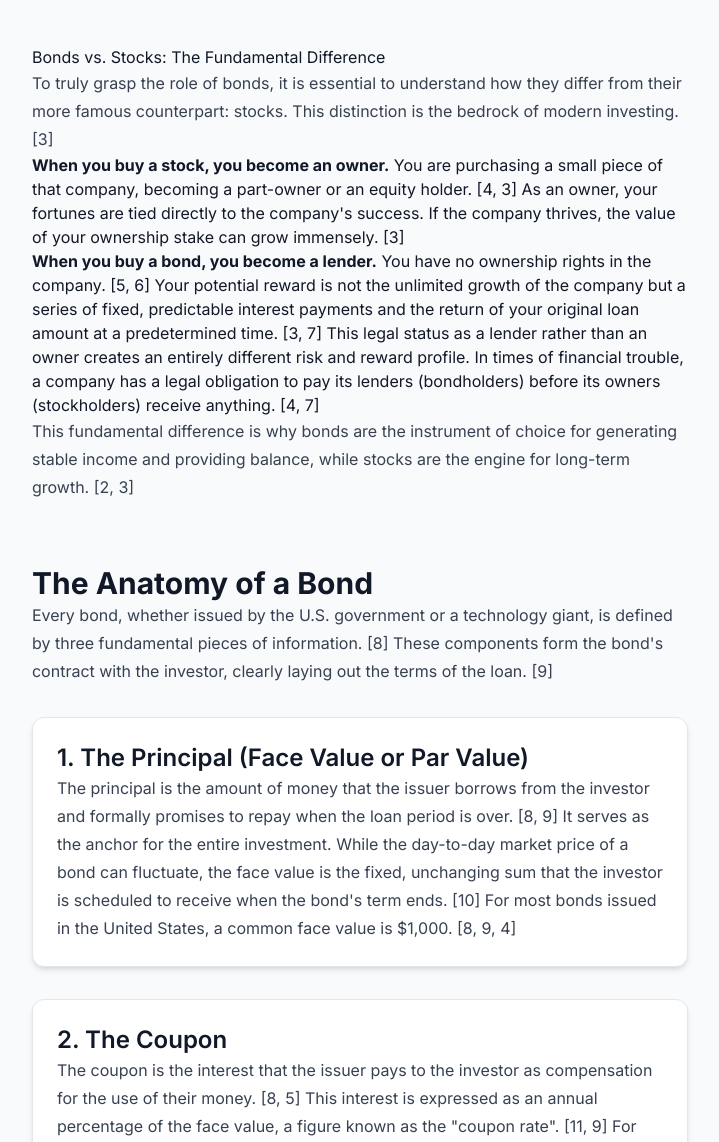
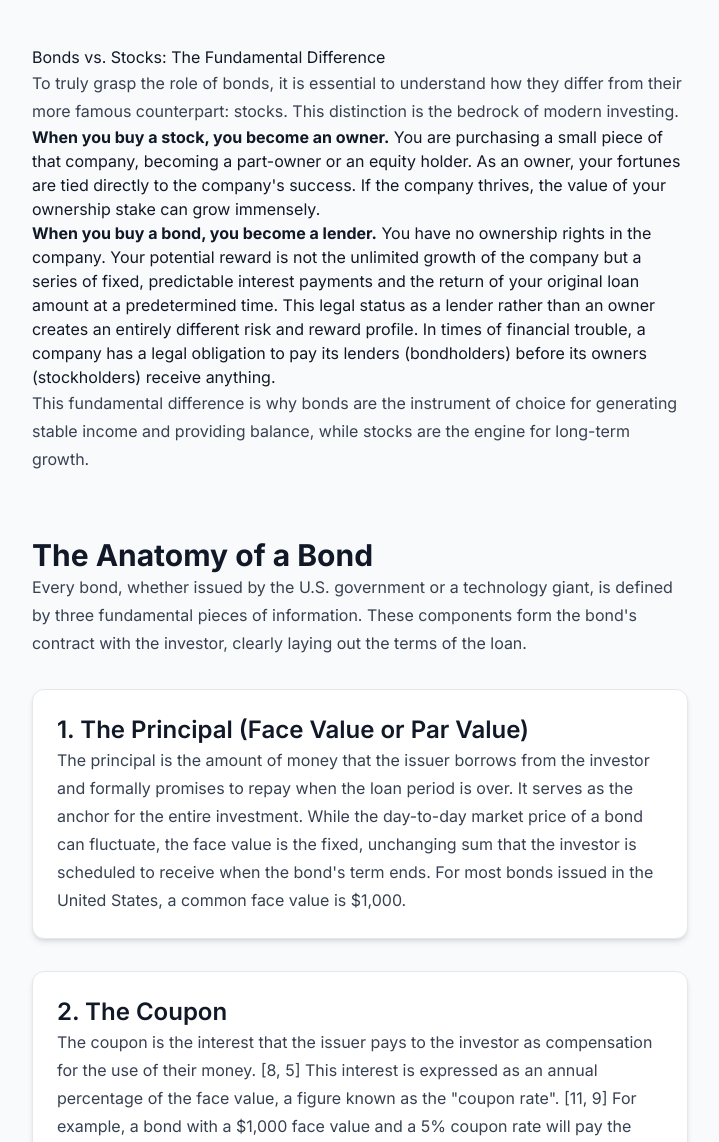
Before and after one commit to yyyprojects/whatisabond3, a plain HTML site: page index.html in a window 1280 px wide. Shown: the part 400-1542 px from the top of the page, without its empty margins (280-999 px from the left). Drawn offline with nearby package versions, Linux system fonts and the light colour scheme.

Commit message:
Update index.html

```diff
--- a/index.html
+++ b/index.html
@@ -99,22 +99,22 @@
                 <p class="text-xl text-gray-500">At its heart, a bond is a remarkably simple concept: it is a formal loan. When an investor purchases a bond, they are lending money to a large organization, which could be a corporation or a government. This organization, known as the "issuer," promises to pay the investor back on a specific future date. Along the way, as a thank you for the loan, the issuer makes regular interest payments to the investor. </p>
 
                 <h2 class="mt-12">Bonds vs. Stocks: The Fundamental Difference</h2>
-                <p>To truly grasp the role of bonds, it is essential to understand how they differ from their more famous counterpart: stocks. This distinction is the bedrock of modern investing. [3]</p>
+                <p>To truly grasp the role of bonds, it is essential to understand how they differ from their more famous counterpart: stocks. This distinction is the bedrock of modern investing.</p>
                 <ul>
-                    <li><strong>When you buy a stock, you become an owner.</strong> You are purchasing a small piece of that company, becoming a part-owner or an equity holder. [4, 3] As an owner, your fortunes are tied directly to the company's success. If the company thrives, the value of your ownership stake can grow immensely. [3]</li>
-                    <li><strong>When you buy a bond, you become a lender.</strong> You have no ownership rights in the company. [5, 6] Your potential reward is not the unlimited growth of the company but a series of fixed, predictable interest payments and the return of your original loan amount at a predetermined time. [3, 7] This legal status as a lender rather than an owner creates an entirely different risk and reward profile. In times of financial trouble, a company has a legal obligation to pay its lenders (bondholders) before its owners (stockholders) receive anything. [4, 7]</li>
+                    <li><strong>When you buy a stock, you become an owner.</strong> You are purchasing a small piece of that company, becoming a part-owner or an equity holder. As an owner, your fortunes are tied directly to the company's success. If the company thrives, the value of your ownership stake can grow immensely.</li>
+                    <li><strong>When you buy a bond, you become a lender.</strong> You have no ownership rights in the company. Your potential reward is not the unlimited growth of the company but a series of fixed, predictable interest payments and the return of your original loan amount at a predetermined time. This legal status as a lender rather than an owner creates an entirely different risk and reward profile. In times of financial trouble, a company has a legal obligation to pay its lenders (bondholders) before its owners (stockholders) receive anything.</li>
                 </ul>
-                <p>This fundamental difference is why bonds are the instrument of choice for generating stable income and providing balance, while stocks are the engine for long-term growth. [2, 3]</p>
+                <p>This fundamental difference is why bonds are the instrument of choice for generating stable income and providing balance, while stocks are the engine for long-term growth.</p>
             </section>
 
             <section id="anatomy" class="mb-16">
                 <h2 class="section-title text-3xl font-bold">The Anatomy of a Bond</h2>
-                <p>Every bond, whether issued by the U.S. government or a technology giant, is defined by three fundamental pieces of information. [8] These components form the bond's contract with the investor, clearly laying out the terms of the loan. [9]</p>
+                <p>Every bond, whether issued by the U.S. government or a technology giant, is defined by three fundamental pieces of information. These components form the bond's contract with the investor, clearly laying out the terms of the loan.</p>
 
                 <div class="space-y-8 mt-8">
                     <div class="card p-6">
                         <h3 class="text-2xl font-semibold">1. The Principal (Face Value or Par Value)</h3>
-                        <p>The principal is the amount of money that the issuer borrows from the investor and formally promises to repay when the loan period is over. [8, 9] It serves as the anchor for the entire investment. While the day-to-day market price of a bond can fluctuate, the face value is the fixed, unchanging sum that the investor is scheduled to receive when the bond's term ends. [10] For most bonds issued in the United States, a common face value is $1,000. [8, 9, 4]</p>
+                        <p>The principal is the amount of money that the issuer borrows from the investor and formally promises to repay when the loan period is over. It serves as the anchor for the entire investment. While the day-to-day market price of a bond can fluctuate, the face value is the fixed, unchanging sum that the investor is scheduled to receive when the bond's term ends. For most bonds issued in the United States, a common face value is $1,000.</p>
                     </div>
                     <div class="card p-6">
                         <h3 class="text-2xl font-semibold">2. The Coupon</h3>
```
